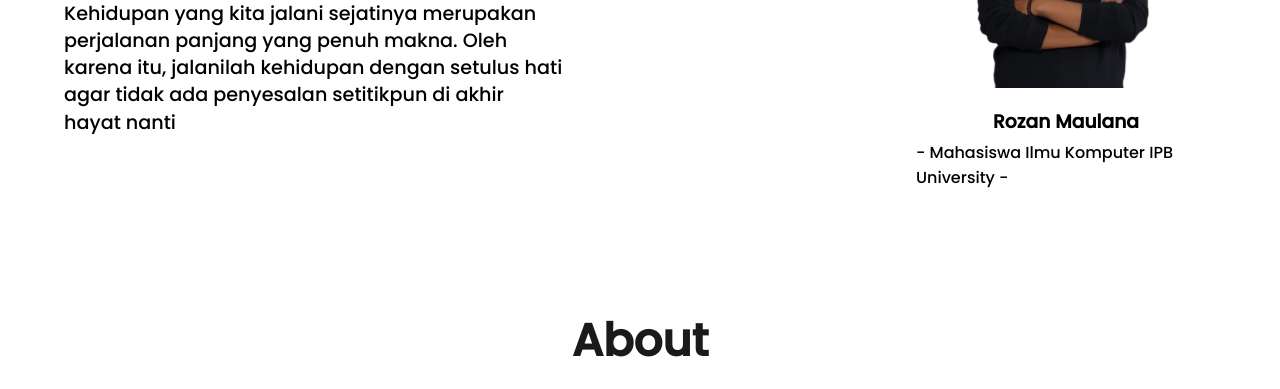
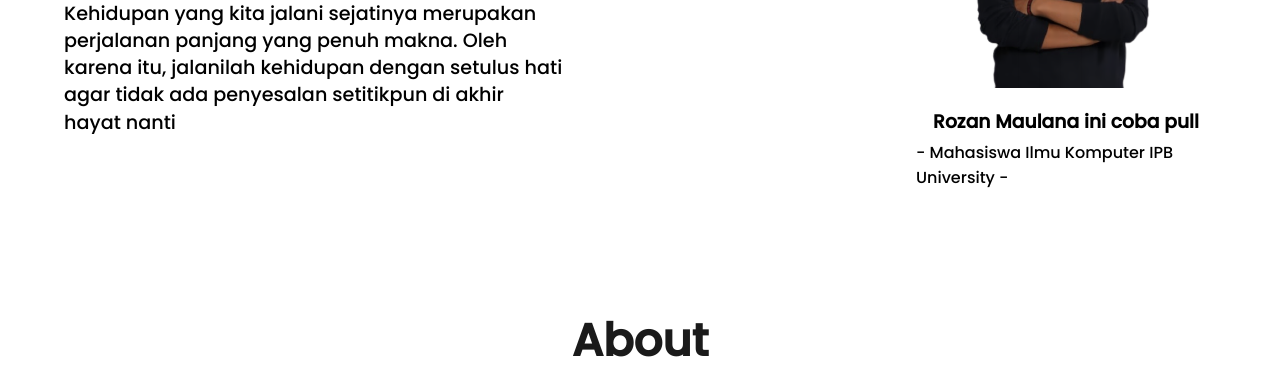
Before and after one commit to Rozanmln/web-basic, a plain HTML site: page index.html in a window 1280 px wide. Shown: the part 411-800 px from the top of the page. Drawn offline with Linux system fonts and the light colour scheme.

Commit message:
coba pull lagiii

```diff
--- a/index.html
+++ b/index.html
@@ -33,7 +33,7 @@
                 <aside>
                     <div class="intro-side">
                         <img src="img/rozan.png" alt="foto rozan">
-                        <h3>Rozan Maulana</h3>
+                        <h3>Rozan Maulana ini coba pull</h3>
                         <p>- Mahasiswa Ilmu Komputer IPB University -</p>
                     </div>
                 </aside>
```
